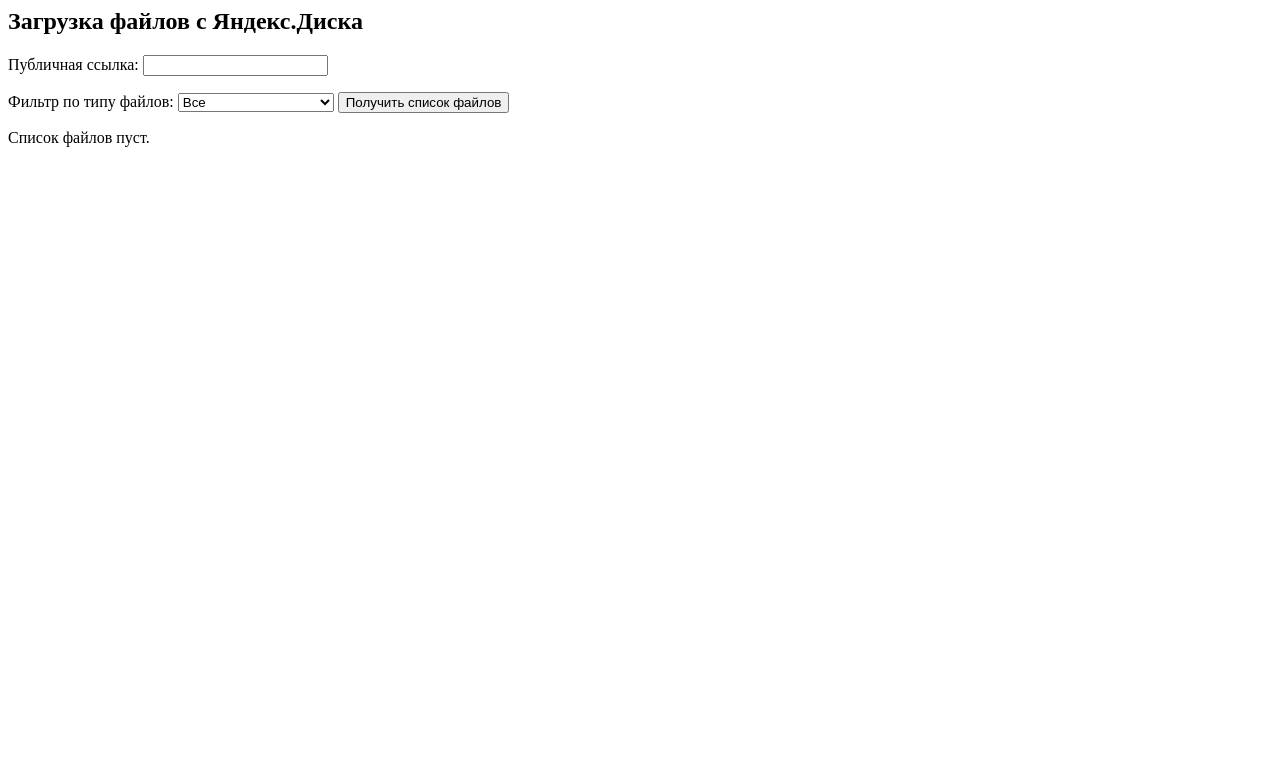
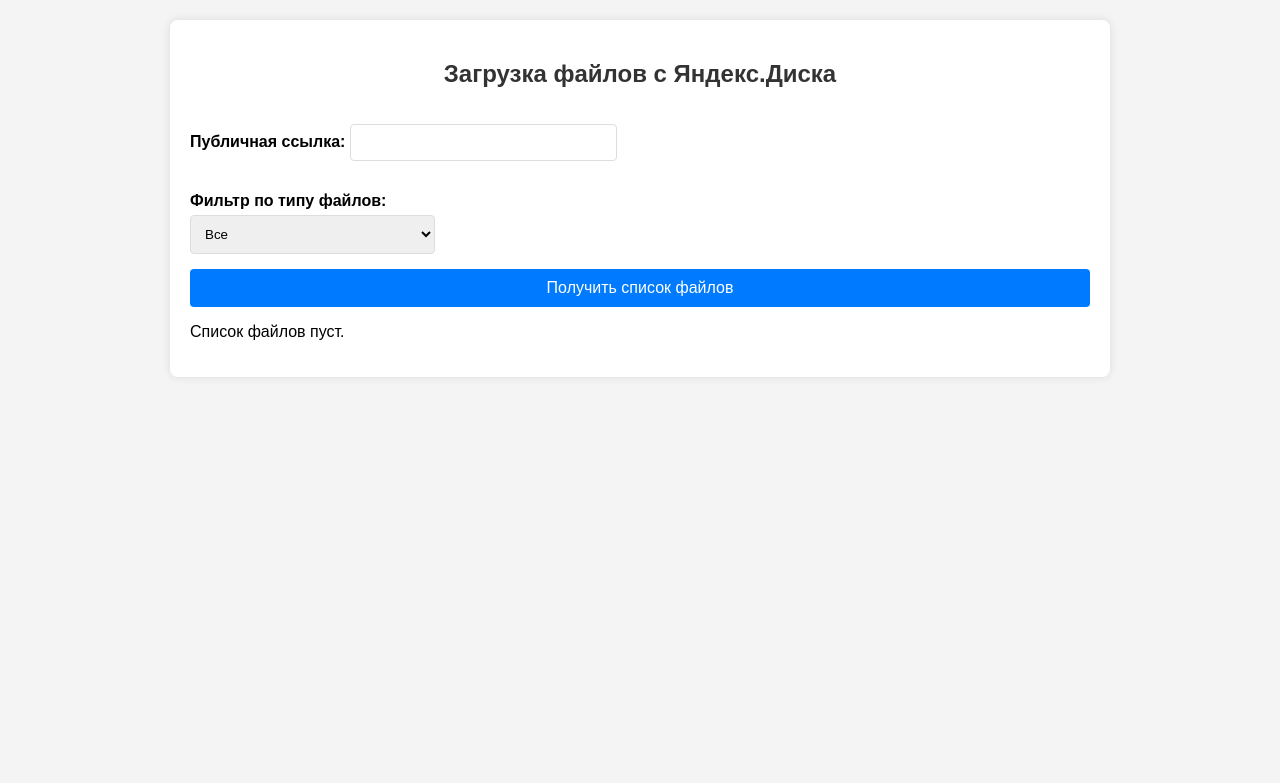
Before and after one commit to SergeiMischenko/yandex_disk_downloader, a Django app: page / in a window 1280 px wide. Shown: the top 783 px of the page. Run offline with Django 5.2, Linux system fonts and the light colour scheme.

Commit message:
added stylesheet

```diff
--- /dev/null
+++ b/static/css/styles.css
@@ -0,0 +1,78 @@
+body {
+    font-family: Arial, sans-serif;
+    margin: 0;
+    padding: 0;
+    background-color: #f4f4f4;
+}
+
+.container {
+    width: 80%;
+    max-width: 900px;
+    margin: 20px auto;
+    padding: 20px;
+    background-color: #fff;
+    border-radius: 8px;
+    box-shadow: 0 0 10px rgba(0, 0, 0, 0.1);
+}
+
+h2 {
+    text-align: center;
+    color: #333;
+}
+
+form {
+    display: flex;
+    flex-direction: column;
+    gap: 15px;
+}
+
+.form-group {
+    display: flex;
+    flex-direction: column;
+}
+
+.form-group label {
+    font-weight: bold;
+    margin-bottom: 5px;
+}
+
+.form-group select, .form-group input[type="text"] {
+    padding: 10px;
+    border: 1px solid #ddd;
+    border-radius: 4px;
+    width: 245px;
+}
+
+.form-group button {
+    padding: 10px 20px;
+    border: none;
+    border-radius: 4px;
+    background-color: #007bff;
+    color: #fff;
+    font-size: 16px;
+    cursor: pointer;
+    transition: background-color 0.3s ease;
+}
+
+.form-group button:hover {
+    background-color: #0056b3;
+}
+
+ul {
+    list-style-type: none;
+    padding: 0;
+}
+
+ul li {
+    padding: 10px;
+    border-bottom: 1px solid #ddd;
+}
+
+ul li a {
+    color: #007bff;
+    text-decoration: none;
+}
+
+ul li a:hover {
+    text-decoration: underline;
+}
--- a/templates/disk_app/file_list.html
+++ b/templates/disk_app/file_list.html
@@ -1,20 +1,37 @@
+{% load static %}
+<!DOCTYPE html>
+<html lang="ru">
+<head>
+    <meta charset="UTF-8">
+    <meta name="viewport" content="width=device-width, initial-scale=1.0">
+    <title>Загрузка файлов с Яндекс.Диска</title>
+    <link rel="stylesheet" href="{% static 'css/styles.css' %}">
+</head>
+<body>
+    <div class="container">
         <h2>Загрузка файлов с Яндекс.Диска</h2>
 
         <form method="post">
             {% csrf_token %}
+            <div class="form-group">
                 {{ form.as_p }}
-	<!-- Выбор типа файлов -->
+            </div>
+
+            <div class="form-group">
                 <label for="type">Фильтр по типу файлов:</label>
                 <select name="type" id="type">
                     <option value="">Все</option>
                     <option value="archive" {% if request.POST.type == 'archive' %}selected{% endif %}>Архивы</option>
                     <option value="document" {% if request.POST.type == 'document' %}selected{% endif %}>Документы</option>
                     <option value="image" {% if request.POST.type == 'image' %}selected{% endif %}>Изображения</option>
-		<option value="executable" {% if request.POST.type == 'executable' %}selected{% endif %}>Исполняемые файлы
-		</option>
+                    <option value="executable" {% if request.POST.type == 'executable' %}selected{% endif %}>Исполняемые файлы</option>
                     <option value="media" {% if request.POST.type == 'media' %}selected{% endif %}>Медиа файлы</option>
                 </select>
+            </div>
+
+            <div class="form-group">
                 <button type="submit">Получить список файлов</button>
+            </div>
         </form>
 
         {% if files %}
@@ -27,3 +44,6 @@
         {% else %}
             <p>Список файлов пуст.</p>
         {% endif %}
+    </div>
+</body>
+</html>
--- a/yandex_disk_downloader/settings.py
+++ b/yandex_disk_downloader/settings.py
@@ -122,6 +122,10 @@ USE_TZ = True
 
 STATIC_URL = "static/"
 
+STATICFILES_DIRS = [
+    BASE_DIR / "static",
+]
+
 # Default primary key field type
 # https://docs.djangoproject.com/en/5.1/ref/settings/#default-auto-field
 
```
Lines whose indentation alone changed are shown as unchanged.
